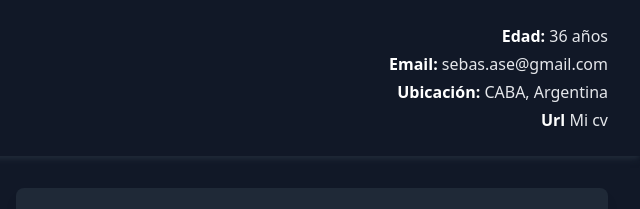
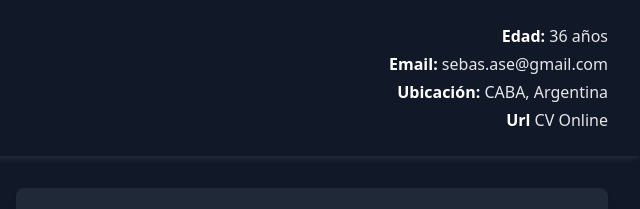
Before and after one commit to evolucionaurea/cv, a plain HTML site: page index.html in a window 1280 px wide. Shown: the top 209 px of the page, 640-1280 px from the left. Drawn offline with nearby package versions, Linux system fonts and the light colour scheme.

Commit message:
Update index.html

```diff
--- a/index.html
+++ b/index.html
@@ -69,7 +69,9 @@
                 <p class="text-gray-200"><strong class="text-white">Edad:</strong> 36 años</p>
                 <p class="text-gray-200"><strong class="text-white">Email:</strong> sebas.ase@gmail.com</p>
                 <p class="text-gray-200"><strong class="text-white">Ubicación:</strong> CABA, Argentina</p>
-                <p class="text-gray-200"><strong class="text-white">Url</strong> Mi cv</p>
+                <p class="text-gray-200"><strong class="text-white">Url</strong>
+                <a target="_blank" href="https://evolucionaurea.github.io/cv/">CV Online</a>
+                </p>
             </div>
         </div>
     </header>
@@ -346,7 +348,7 @@
         <div class="bg-white dark:bg-gray-800 rounded-lg p-6 space-y-3">
             <a href="mailto:sebas.ase@gmail.com" class="flex items-center hover:text-sky-600 transition"><i
                     class="fas fa-envelope mr-2"></i>Email</a>
-            <a href="https://www.miweb.com" target="_blank" class="flex items-center hover:text-sky-600 transition"><i
+            <a href="https://evolucionaurea.github.io/cv/" target="_blank" class="flex items-center hover:text-sky-600 transition"><i
                     class="fas fa-globe mr-2"></i>Web</a>
             <a href="https://www.linkedin.com/in/sebastian-s-93834426/" target="_blank"
                 class="flex items-center hover:text-sky-600 transition"><i class="fab fa-linkedin mr-2"></i>LinkedIn</a>
```
